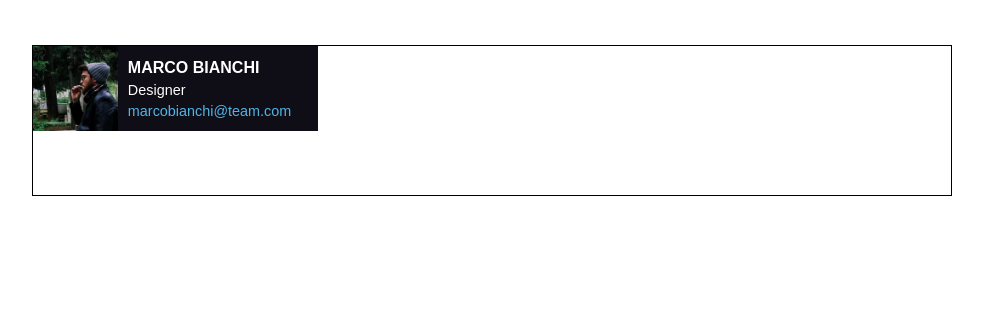
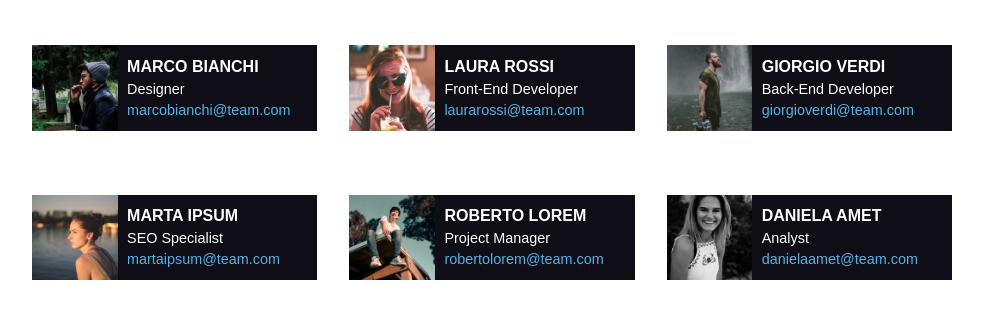
Before and after one commit to gab-che/html-css-float-cards, a plain HTML site: page index.html in a window 1280 px wide. Shown: the part 172-490 px from the top of the page, without its empty margins (148-1131 px from the left). Drawn offline with Linux system fonts and the light colour scheme.

Commit message:
added all remaining cards

```diff
--- a/css/style.css
+++ b/css/style.css
@@ -25,8 +25,6 @@ header h1{
 
 .small-container{
     width: 100%;
-    /* Bordo da togliere */
-    border: 1px solid black;
     color: white;
 
 }
--- a/index.html
+++ b/index.html
@@ -25,6 +25,46 @@
                         <p>marcobianchi@team.com</p>
                     </div>
                 </div>
+                <div class="card">
+                    <img src="img/female1.png" alt="developer drinking starbucks">
+                    <div class="description">
+                        <h4>LAURA ROSSI</h4>
+                        <p>Front-End Developer</p>
+                        <p>laurarossi@team.com</p>
+                    </div>
+                </div>
+                <div class="card">
+                    <img src="img/male2.png" alt="developer in the wild">
+                    <div class="description">
+                        <h4>GIORGIO VERDI</h4>
+                        <p>Back-End Developer</p>
+                        <p>giorgioverdi@team.com</p>
+                    </div>
+                </div>
+                <div class="card">
+                    <img src="img/female2.png" alt="young girl at sunset">
+                    <div class="description">
+                        <h4>MARTA IPSUM</h4>
+                        <p>SEO Specialist</p>
+                        <p>martaipsum@team.com</p>
+                    </div>
+                </div>
+                <div class="card">
+                    <img src="img/male3.png" alt="guy sitting on a perch">
+                    <div class="description">
+                        <h4>ROBERTO LOREM</h4>
+                        <p>Project Manager</p>
+                        <p>robertolorem@team.com</p>
+                    </div>
+                </div>
+                <div class="card">
+                    <img src="img/female3.png" alt="smiling girl in b/w">
+                    <div class="description">
+                        <h4>DANIELA AMET</h4>
+                        <p>Analyst</p>
+                        <p>danielaamet@team.com</p>
+                    </div>
+                </div>
             </div>
         </main>
     </div>
```
